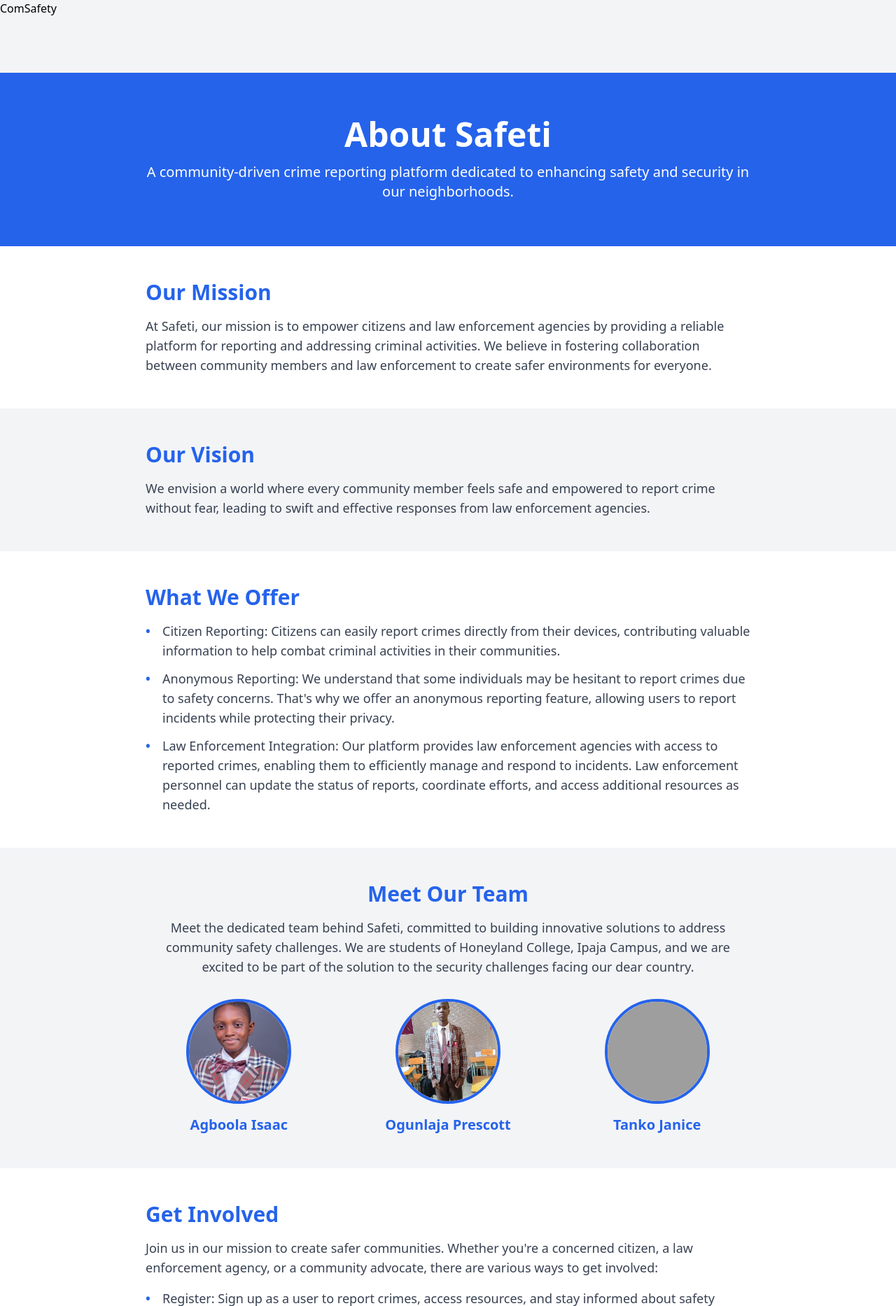
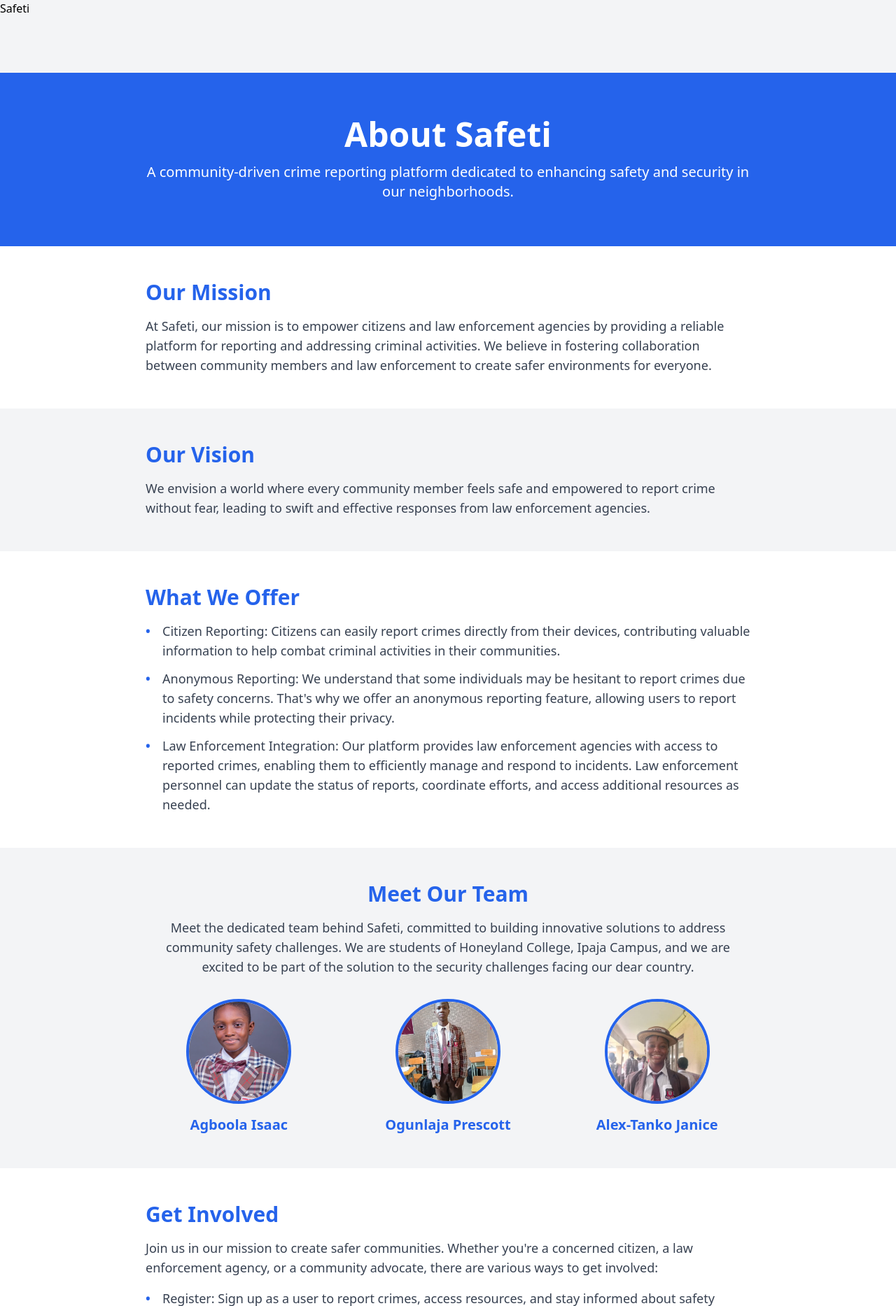
Before and after one commit to dotbenz/CommSafety, a Django app: page /about/ in a window 1280 px wide. Shown: the top 1867 px of the page at 70% size. Run offline with Django 5.2, Linux system fonts and the light colour scheme; the visitor is signed in with stand-in values (Sample User, id 1); some libraries are stand-ins or nearby versions; grey boxes are pictures that could not be loaded.

Commit message:
Updated About page

```diff
--- a/Komsafeti/settings.py
+++ b/Komsafeti/settings.py
@@ -33,6 +33,7 @@ ALLOWED_HOSTS = ['*']
 
 INSTALLED_APPS = [
     'dashboard',
+    'channels',
     'folium',
     'geocoder',
 	'crispy_forms',
--- a/templates/about.html
+++ b/templates/about.html
@@ -79,8 +79,8 @@
                     <h3 class="text-xl font-semibold text-blue-600 mt-4">Ogunlaja Prescott</h3>
                 </div>
                 <div class="team-member">
-                    <img src="{% static 'placeholder.jpg' %}" alt="Team Member" class="rounded-full border-4 border-blue-600 mx-auto">
-                    <h3 class="text-xl font-semibold text-blue-600 mt-4">Tanko Janice</h3>
+                    <img src="{% static 'janice.jpg' %}" alt="Team Member" class="rounded-full border-4 border-blue-600 mx-auto">
+                    <h3 class="text-xl font-semibold text-blue-600 mt-4">Alex-Tanko Janice</h3>
                 </div>
             </div>
         </div>
--- a/templates/agent.html
+++ b/templates/agent.html
@@ -94,7 +94,7 @@
 </div>
     <!-- Sidebar -->
 	<div class="sidebar">
-        <a href="#" class="navbar-brand text-white mb-5"><i class='bx bxs-group'></i>Comsafety</a>
+        <a href="#" class="navbar-brand text-white mb-5"><i class='bx bxs-group'></i>Safeti</a>
         <a href="#" class="text-decoration-none text-white"><i class='bx bxs-dashboard' ></i>Dashboard</a>
         <a href="#" class="text-decoration-none text-white"><i class='bx bxs-user'></i>Profile</a>
         <a href="{% url 'agent-portal' %}" class="text-decoration-none text-white"><i class='bx bxs-file'></i>Crime Reports</a>
--- a/templates/citizen.html
+++ b/templates/citizen.html
@@ -38,7 +38,7 @@
     <!--Navbar-->
     <nav class="navbar navbar-expand-lg navbar-info bg-dark">
         <div class="container">
-            <a class="navbar-brand text-white" href=""><i class='bx bxs-group'></i>ComSafety</a>
+            <a class="navbar-brand text-white" href=""><i class='bx bxs-group'></i>Safeti</a>
             <button class="navbar-toggler" type="button" data-toggle="collapse" data-target="#navbarSupportedContent"
                 aria-controls="navbarSupportedContent" aria-expanded="false" aria-label="Toggle navigation">
                 <span class="navbar-toggler-icon"></span>
--- a/templates/navbar.html
+++ b/templates/navbar.html
@@ -2,7 +2,7 @@
 
 <nav class="navbar navbar-expand-lg navbar-info bg-dark">
 	<div class="container-fluid">
-		<a class="navbar-brand" href="">ComSafety</a>
+		<a class="navbar-brand" href="">Safeti</a>
 		<button class="navbar-toggler" type="button" data-bs-toggle="collapse"
 			data-bs-target="#navbarSupportedContent" aria-controls="navbarSupportedContent" aria-expanded="false"
 			aria-label="Toggle navigation">
--- a/templates/report.html
+++ b/templates/report.html
@@ -4,7 +4,7 @@
 <head>
     <meta charset="utf-8">
     <meta name="viewport" content="width=device-width, initial-scale=1">
-    <title>ComSafety: A Community Safety Web Application</title>
+    <title>Safeti: A Community Safety Web Application</title>
     <link href="https://cdn.jsdelivr.net/npm/bootstrap@5.3.2/dist/css/bootstrap.min.css" rel="stylesheet"
         integrity="sha384-T3c6CoIi6uLrA9TneNEoa7RxnatzjcDSCmG1MXxSR1GAsXEV/Dwwykc2MPK8M2HN"
         crossorigin="anonymous">
```
Also changed, not shown: dashboard/consumers.py (added), dashboard/routing.py (added), media/crime_reports/prescott.jpg (added), static/janice.jpg (added).
